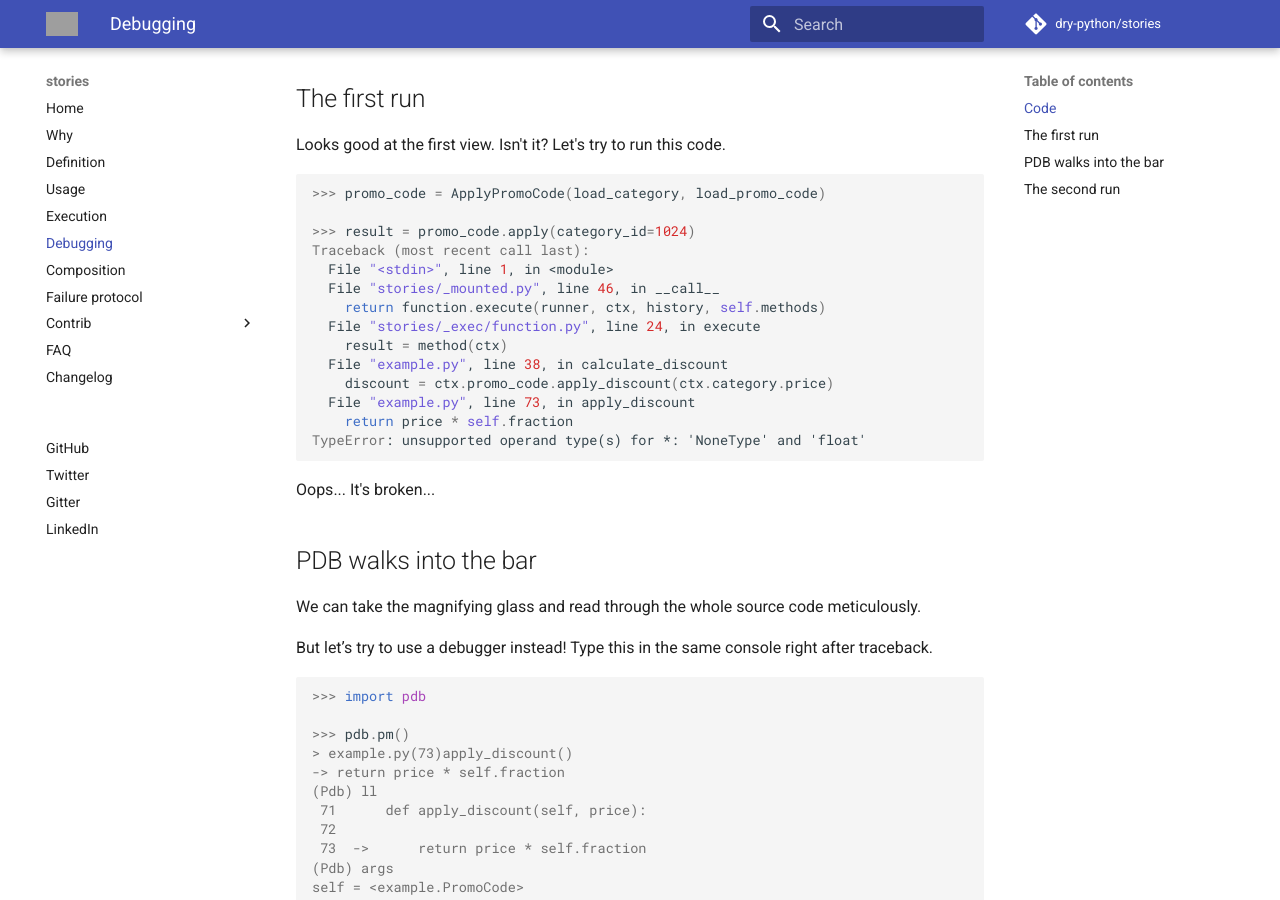
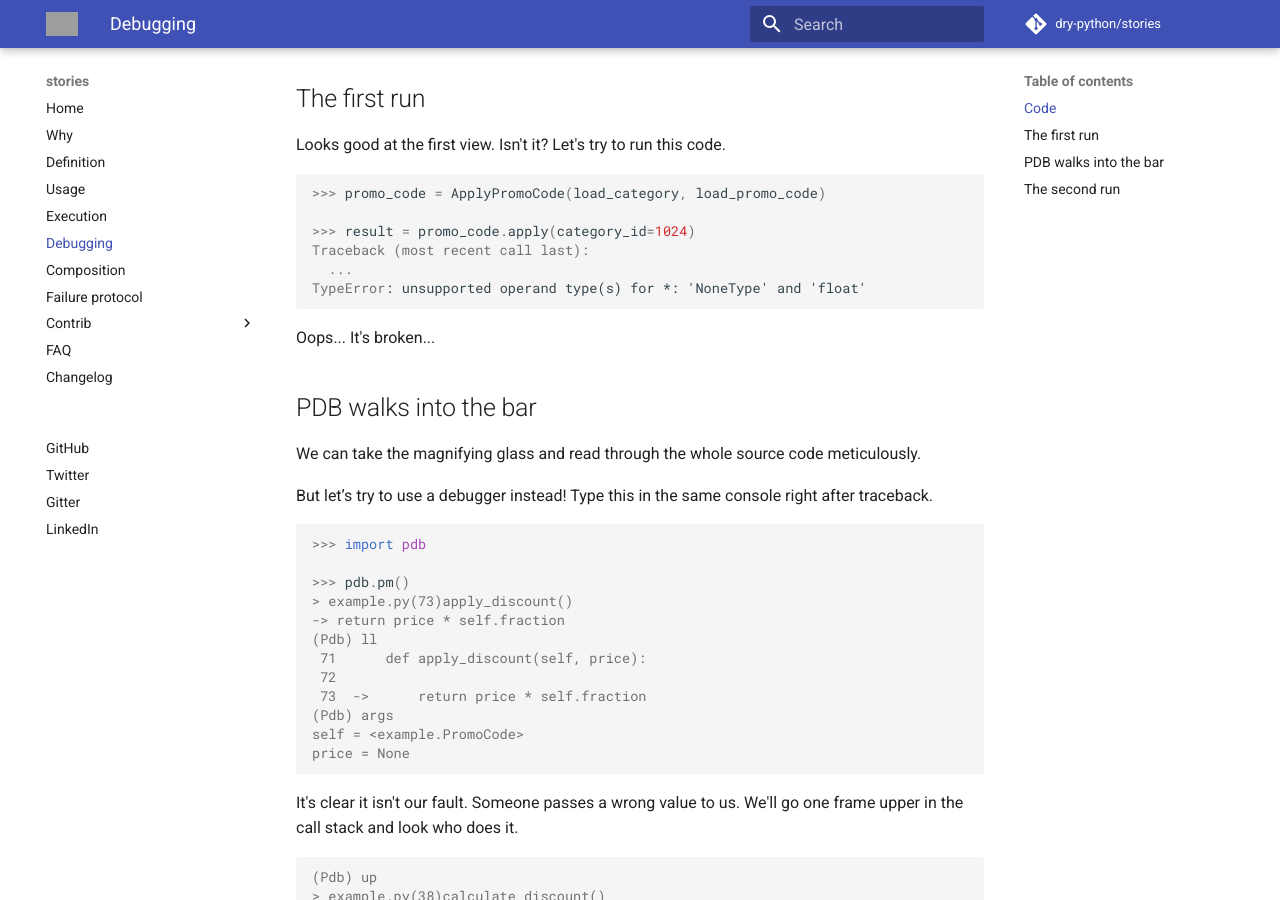
Before and after one commit to proofit404/stories, an MkDocs documentation site: the page built from docs/debugging.md, in a window 1280 px wide and 900 px high, scrolled down 1907 px. Built offline with MkDocs 1.6.1 and Material for MkDocs 9.7.7, drawn with Linux system fonts in a browser that asks for light colours; comment, search, counter and statistics services are not loaded; grey boxes are pictures that could not be loaded.

Commit message:
Unify traceback look across documentation.

````diff
--- a/docs/debugging.md
+++ b/docs/debugging.md
@@ -110,15 +110,7 @@ Looks good at the first view. Isn't it? Let's try to run this code.
 
 >>> result = promo_code.apply(category_id=1024)
 Traceback (most recent call last):
-  File "<stdin>", line 1, in <module>
-  File "stories/_mounted.py", line 46, in __call__
-    return function.execute(runner, ctx, history, self.methods)
-  File "stories/_exec/function.py", line 24, in execute
-    result = method(ctx)
-  File "example.py", line 38, in calculate_discount
-    discount = ctx.promo_code.apply_discount(ctx.category.price)
-  File "example.py", line 73, in apply_discount
-    return price * self.fraction
+  ...
 TypeError: unsupported operand type(s) for *: 'NoneType' and 'float'
 
 ```
````
Also changed, not shown: docs/usage.md (+1 -1 lines).
